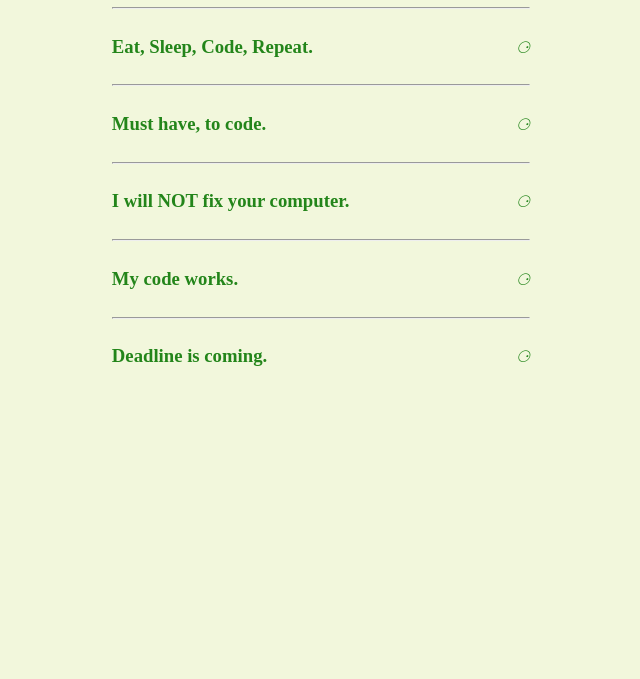
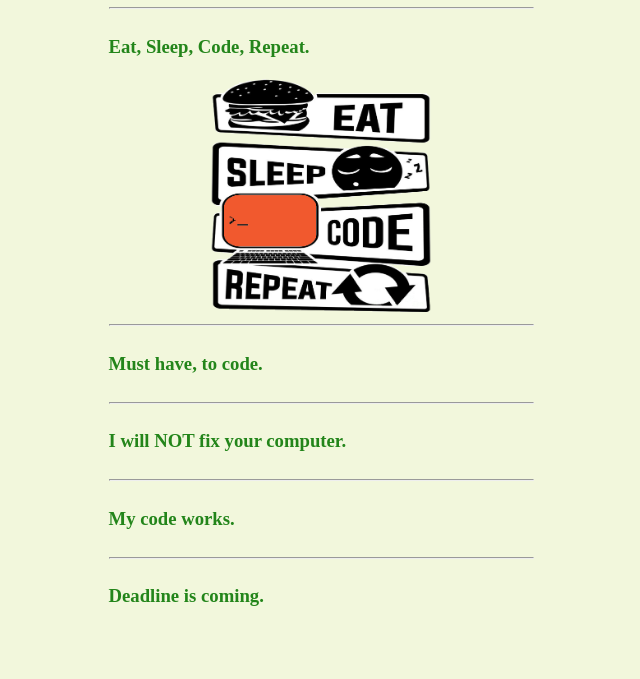
Before and after one commit to RobertTe-tech/cssBayan, a plain HTML site: page cssBayan/index.html in a window 1280 px wide. Shown: the part 121-800 px from the top of the page, without its empty margins (319-959 px from the left). Drawn offline with Linux system fonts and the light colour scheme.

Commit message:
feat: add select mem (Sun, Mar 12, 2023, 19:17:58)

```diff
--- a/cssBayan/index.html
+++ b/cssBayan/index.html
@@ -13,35 +13,35 @@
     <div>
         <h1>CSS Bayan</h1>
         <hr>
-        <div class="mem">
+        <label class="mem" for="r-1">
             <h3>Eat, Sleep, Code, Repeat.</h3>
-            <i></i>
+            <input id="r-1" type="radio" name="radio" value="1" checked>
             <img src="images/schedule.png" alt="">
-        </div>
+        </label>
         <hr>
-        <div class="mem">
+        <label class="mem" for="r-2">
             <h3>Must have, to code.</h3>
-            <i></i>
+            <input id="r-2" type="radio" name="radio" value="1">
             <img src="images/coffee.png" alt="">
-        </div>
+        </label>
         <hr>
-        <div class="mem">
+        <label class="mem" for="r-3">
             <h3>I will NOT fix your computer.</h3>
-            <i></i>
+            <input id="r-3" type="radio" name="radio" value="1">
             <img src="images/notfix.png" alt="">
-        </div>
+        </label>
         <hr>
-        <div class="mem">
+        <label class="mem" for="r-4">
             <h3>My code works.</h3>
-            <i></i>
+            <input id="r-4" type="radio" name="radio" value="1">
             <img src="images/workswhy.png" alt="">
-        </div>
+        </label>
         <hr>
-        <div class="mem">
+        <label class="mem" for="r-5">
             <h3>Deadline is coming.</h3>
-            <i></i>
+            <input id="r-5" type="radio" name="radio" value="1">
             <img src="images/deadlineIsComing.png " alt=" ">
-        </div>
+        </label>
     </div>
 </body>
 
--- a/cssBayan/style.css
+++ b/cssBayan/style.css
@@ -1,9 +1,3 @@
-@media (hover: none) {
-    body:hover {
-        color: inherit;
-    }
-}
-
 @media (orientation:portrait) {
     body {
         font-size: 2vw;
@@ -12,7 +6,7 @@
         width: 50vw;
     }
     .mem:hover img {
-        width: 50vw;
+        /*width: 40vw;*/
     }
 }
 
@@ -24,7 +18,7 @@
         width: 50vh;
     }
     .mem:hover img {
-        width: 30vh;
+        /*width: 30vh;*/
     }
 }
 
@@ -40,6 +34,10 @@ body {
 div {
     margin: 5vh auto;
     /*font-size: 2vh;*/
+}
+
+label {
+    display: block;
 }
 
 div:hover .mem {
@@ -69,16 +67,26 @@ h3 {
     display: inline-block;
 }
 
-i::after {
-    content: "\2686";
-    font-size: 1rem;
-}
-
 .mem:hover img {
-    /*width: 30vh;*/
+    width: 30vh;
     transform: scale(1);
 }
 
-.mem:hover i::after {
-    content: "\2687";
+.mem:focus {
+    width: 30vh;
 }
+
+input[type="radio"] {
+    visibility: hidden;
+}
+
+input[type="radio"]:checked:not(hover)+h3 {
+    color: #aaa;
+}
+
+input[type="radio"]:checked+img {
+    width: 30vh;
+    transform: scale(1);
+}
+
+@media (hover: none) {}
```
